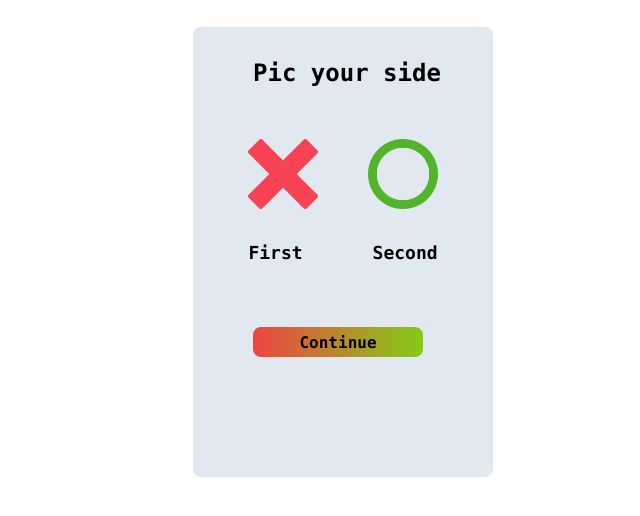
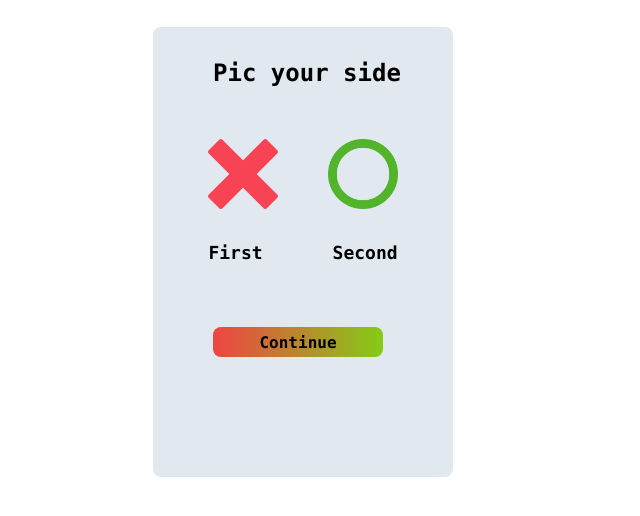
Before and after one commit to Margaret-netizen/Tic-Tac-Toe, a plain HTML site: page index.html in a window 1280 px wide. Shown: the part 98-614 px from the top of the page, without its empty margins (337-977 px from the left). Drawn offline with nearby package versions, Linux system fonts and the light colour scheme.

Commit message:
little changes

```diff
--- a/index.html
+++ b/index.html
@@ -5,16 +5,15 @@
   <meta name="viewport" content="width=device-width, initial-scale=1.0">
   <script src="https://cdn.tailwindcss.com"></script>
 </head>
-<body>
-  <div>
+<body class="w-[100%] h-[100%]">
+  <div class=" flex flex-col items-center">
     <div>
-
         <ul class="flex gap-4 justify-center font-bold font-mono mt-[50px] text-[30px] text-lime-500">
             <li><a href="index.html">Welcome Player(s)</a></li>
         </ul>
-
+     </div>
         <!-- Welcome Page -->
-    <div class="h-[450px] w-[300px] bg-slate-200 ml-[530px] mt-[30px] rounded-lg">
+    <div class="h-[450px] w-[300px] bg-slate-200 mt-[30px] rounded-lg">
       <div>
         <p class="font-bold font-mono text-2xl p-[30px] ml-[30px]">Pic your side</p>
      </div>
@@ -26,10 +25,6 @@
         <p class="font-bold font-mono text-lg">First</p>
         <p class="font-bold font-mono text-lg ml-5">Second</p>
     </div>
-    <div>
-
-    </div>
-
     <!-- Start Button -->
     <ul class="flex gap-4 justify-center font-bold font-mono m-[60px] p-1  h-[30px] w-[170px] bg-gradient-to-r from-red-500 to-lime-500 rounded-lg">
         <li><a id="start-game'" href="start.html">Continue</a></li>
@@ -37,8 +32,6 @@
     </div>
 
     </div>
-
-  </div>
   <script src="start.js"></script>
 </body>
 </html>
--- a/start.js
+++ b/start.js
@@ -4,7 +4,43 @@ const upStatus = document.getElementById('status-update')
 const firstp = document.getElementById('start-game')
 
 // who is player
-let currentPlayer = 'cross';
+// let currentPlayer = 'cross';
+
+
+
+
+
+
+
+
+// let currentPlayer = null; // Start with no player selected
+// let gofirst = document.getElementById('whowillgof')
+// function whoIsPlayer() {
+//   const players = document.querySelectorAll(".theplayer");
+
+//   players.forEach(player => {
+//     player.addEventListener('click', (e) => {
+//       // Set current player to the clicked player's ID (either 'circle' or 'cross')
+//       currentPlayer = e.target.closest('.theplayer').id;
+//       alert(`The Starting player is: ${currentPlayer}`);
+//       gofirst.textContent = `${currentPlayer} will go first!`;
+//     });
+//   });
+// }
+// whoIsPlayer();
+
+
+
+
+
+
+
+
+
+
+
+
+
   // the game
   function startGame(){
     cells.forEach(cell =>{
```
